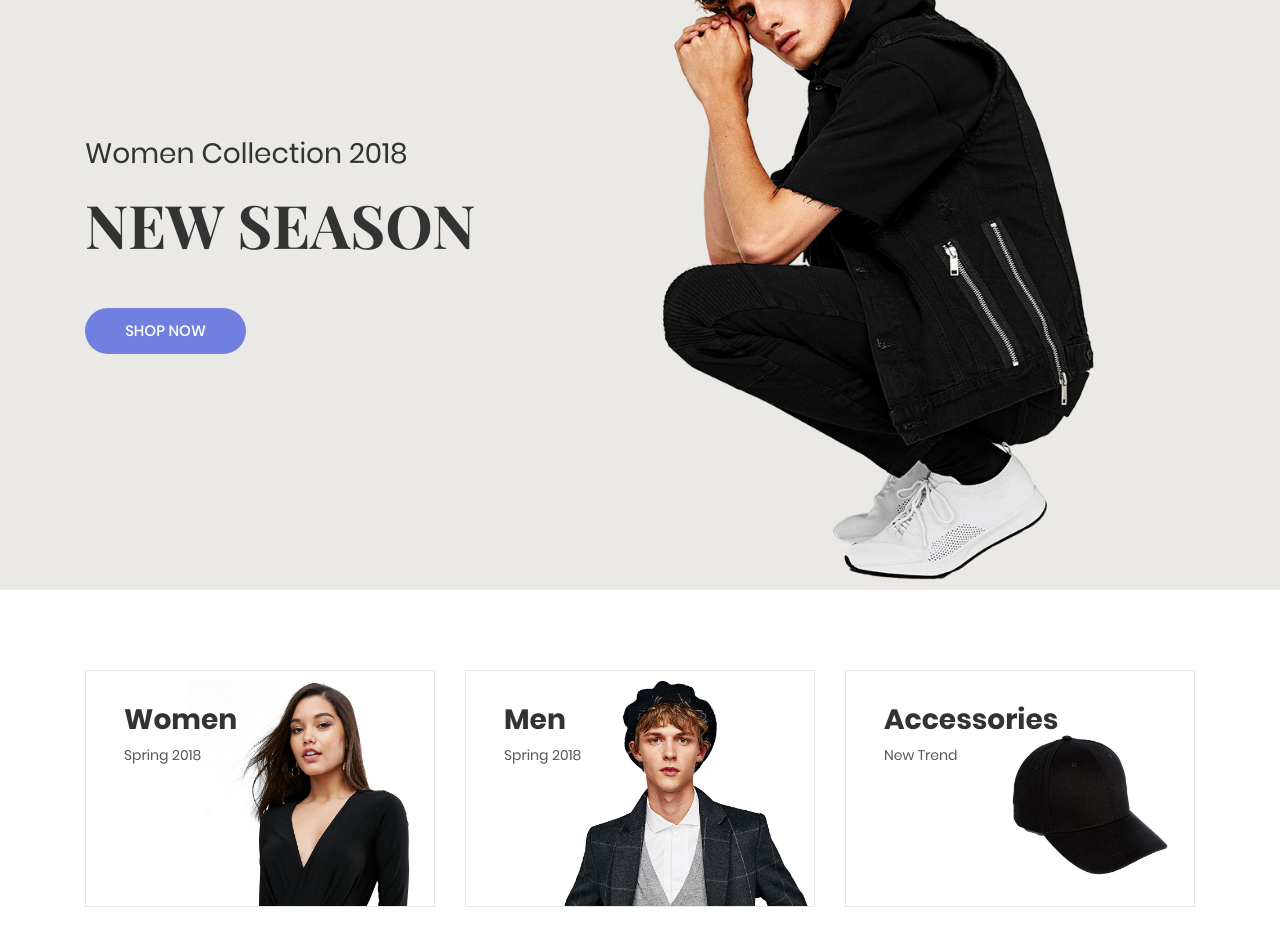
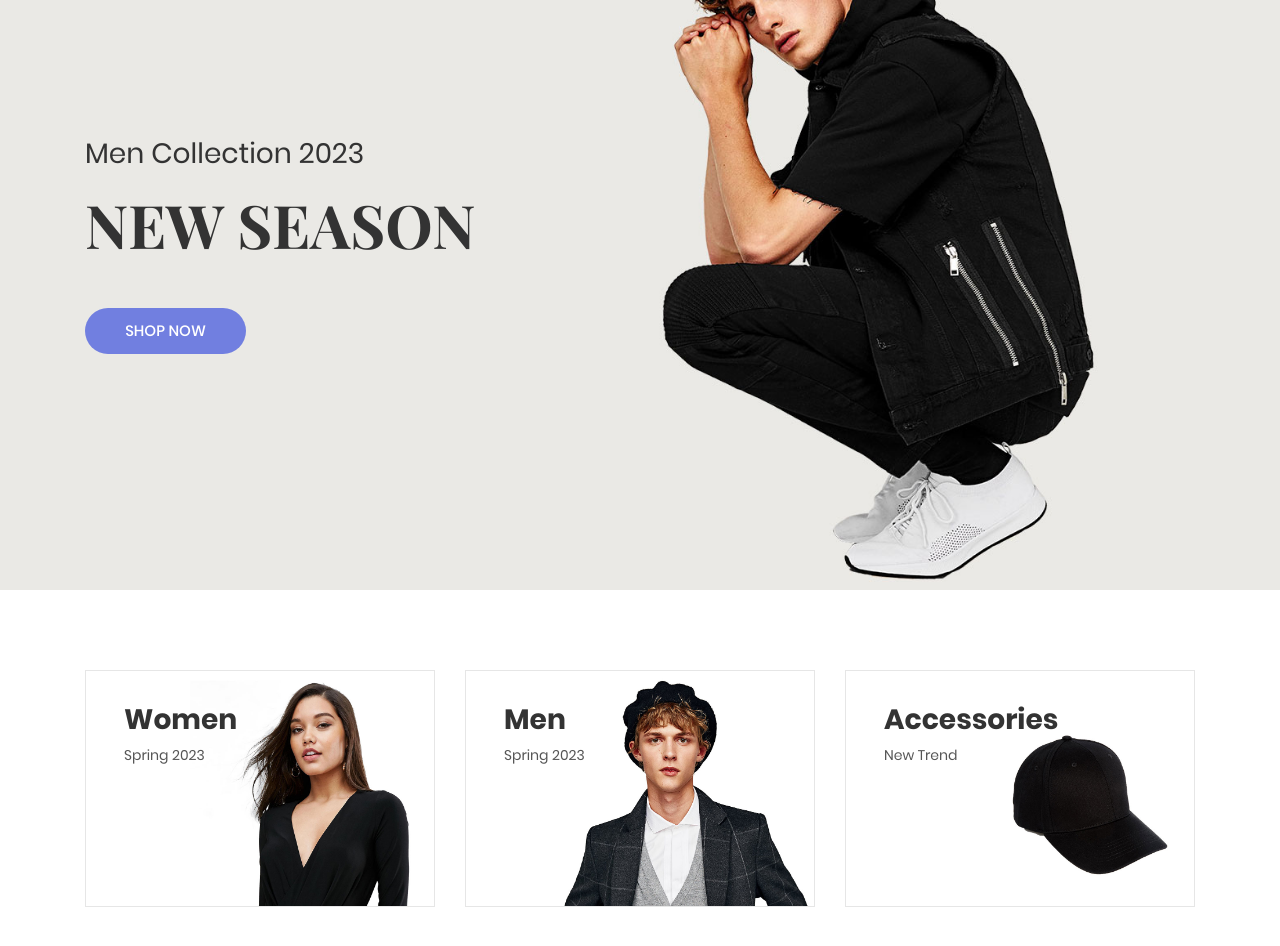
Before and after one commit to ala-hamadi/payment-app-frontend, a React (Create React App) app: page / in a window 1280 px wide. Shown: the part 240-1186 px from the top of the page. Built offline with nearby package versions, Linux system fonts and the light colour scheme; no server answers.

Commit message:
fix: typo

```diff
--- a/src/pages/Home.js
+++ b/src/pages/Home.js
@@ -33,7 +33,7 @@ const Home = () => {
                 <div className='flex-col-l-m h-full p-t-100 p-b-30 respon5'>
                   <div className='layer-slick1 animated visible'>
                     <span className='ltext-101 cl2 respon2'>
-                      Women Collection 2018
+                      Men Collection 2023
                     </span>
                   </div>
                   <div className='layer-slick1 animated visible'>
@@ -74,7 +74,7 @@ const Home = () => {
                       Women
                     </span>
                     <span className='block1-info stext-102 trans-04'>
-                      Spring 2018
+                      Spring 2023
                     </span>
                   </div>
                   <div className='block1-txt-child2 p-b-4 trans-05'>
@@ -97,7 +97,7 @@ const Home = () => {
                       Men
                     </span>
                     <span className='block1-info stext-102 trans-04'>
-                      Spring 2018
+                      Spring 2023
                     </span>
                   </div>
                   <div className='block1-txt-child2 p-b-4 trans-05'>
```
